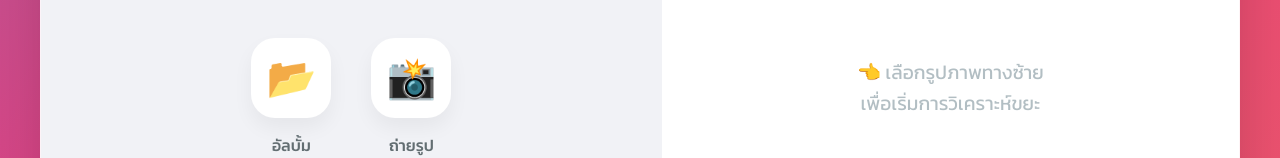
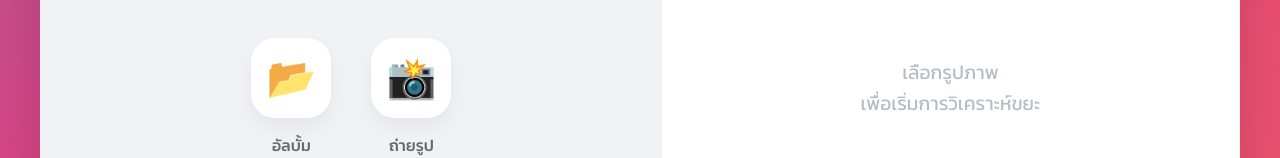
Before and after one commit to Sapkee-abu/trash-backend, a React app in the folder frontend/: page / in a window 1280 px wide. Shown: the part 254-412 px from the top of the page. Built offline with nearby package versions, Linux system fonts and the light colour scheme; the HTML template or start-up script is replaced by a standard one.

Commit message:
change design1

```diff
--- a/frontend/src/App.jsx
+++ b/frontend/src/App.jsx
@@ -193,7 +193,7 @@ function App() {
               </div>
             ) : (
               <div className="empty-state">
-                <p>👈 เลือกรูปภาพทางซ้าย</p>
+                <p> เลือกรูปภาพ</p>
                 <p>เพื่อเริ่มการวิเคราะห์ขยะ</p>
               </div>
             )}
```
